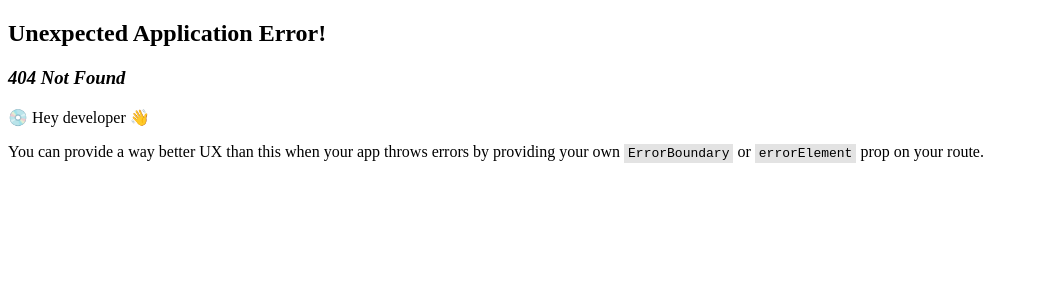
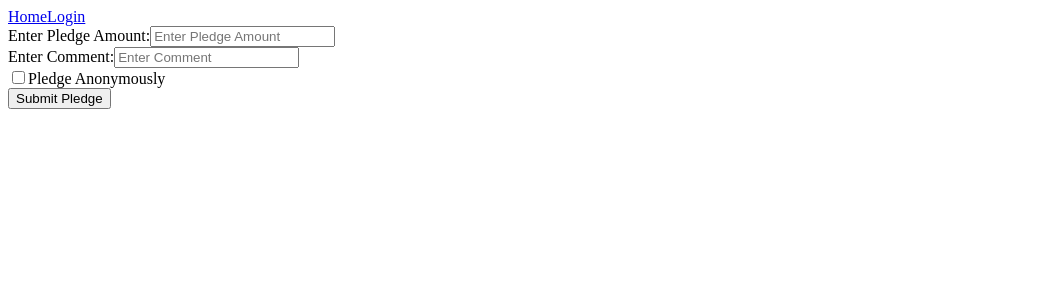
Before and after one commit to kristasoos/crowdfunding-frontend, a React (Vite) app: page /pledge in a window 1280 px wide. Before the commit this address had no page. Shown: the top 300 px of the page, without its empty margins (0-1039 px from the left). Built offline with nearby package versions, Linux system fonts and the light colour scheme.

Commit message:
Added delete-fundraisers and get-pledges api files, made changes to other files

```diff
--- a/src/api/post-login.js
+++ b/src/api/post-login.js
@@ -6,8 +6,8 @@ async function postLogin(username, password) {
       "Content-Type": "application/json",
     },
     body: JSON.stringify({
-      username: username,
-      password: password,
+      "username": username,
+      "password": password,
     }),
   });
 
--- a/src/components/FundraiserCard.jsx
+++ b/src/components/FundraiserCard.jsx
@@ -7,9 +7,11 @@ function FundraiserCard(props) {
 
   return (
     <div className="fundraiser-card">
-      <Link to={fundraiserLink}>
+      <Link to={fundraiserLink} className="fundraiser-link">
         <img src={fundraiserData.image} />
         <h3>{fundraiserData.title}</h3>
+        <p>{fundraiserData.description}</p>
+        <h3 className="goal">Goal: ${fundraiserData.goal}</h3>
       </Link>
     </div>
   );
--- a/src/components/LoginForm.jsx
+++ b/src/components/LoginForm.jsx
@@ -1,13 +1,12 @@
 import { useState } from "react";
-import { useNavigate } from "react-router-dom";
+import { useNavigate, Link } from "react-router-dom";
 
 import postLogin from "../api/post-login.js";
-import { useAuth } from "../hooks/use-auth.js";
-import SignUpForm from "./SignUpForm.jsx";
+// import { useAuth } from "../hooks/use-auth.js";
 
 function LoginForm() {
   const navigate = useNavigate();
-  const { auth, setAuth } = useAuth();
+  // const { auth, setAuth } = useAuth();
   const [credentials, setCredentials] = useState({
     username: "",
     password: "",
@@ -57,8 +56,8 @@ function LoginForm() {
       <button type="submit" onClick={handleSubmit}>
         Login
       </button>
-      <button type="submit" onClick={handleSubmit}>
-        Sign Up
+      <button>
+        <Link to="/signup">Sign Up</Link>
       </button>
     </form>
   );
--- a/src/components/PledgeForm.jsx
+++ b/src/components/PledgeForm.jsx
@@ -2,7 +2,7 @@ import { useState } from "react";
 import { useAuth } from "../hooks/use-auth.js";
 import postPledge from "../api/post-pledge.js";
 
-function postPledge(props) {
+function PledgeForm(props) {
   const { auth } = useAuth();
   const { projectId } = props;
   const [pledgeData, setPledgeData] = useState({
@@ -49,8 +49,8 @@ function postPledge(props) {
         <div>
           <label htmlFor="text">Enter Pledge Amount:</label>
           <input
-            type="number"
-            id="pledge-amount"
+            type="text"
+            id="amount"
             placeholder="Enter Pledge Amount"
             onChange={handleChange}
           />
@@ -69,14 +69,13 @@ function postPledge(props) {
             <input
               type="checkbox"
               id="anonymous"
-              checked={fundraiserData.anonymous}
+              checked={pledgeData.anonymous}
               onChange={handleChange}
             />
-            Pledge Anonymously:
+            Pledge Anonymously
           </label>
         </div>
       </div>
-      ;
       <button type="submit" onClick={handleSubmit}>
         Submit Pledge
       </button>
@@ -84,4 +83,4 @@ function postPledge(props) {
   );
 }
 
-export default postPledge;
+export default PledgeForm;
--- a/src/components/SignUpForm.jsx
+++ b/src/components/SignUpForm.jsx
@@ -2,6 +2,7 @@ import { useState } from "react";
 import { useNavigate } from "react-router-dom";
 import postLogin from "../api/post-login.js";
 import postSignup from "../api/post-users.js";
+import { useAuth } from "../hooks/use-auth.js";
 
 function SignUpForm() {
   const navigate = useNavigate();
@@ -24,8 +25,8 @@ function SignUpForm() {
     event.preventDefault();
     if (credentials.email && credentials.username && credentials.password) {
       postSignup(
+        credentials.username,
         credentials.email,
-        credentials.username,
         credentials.password
       ).then((response) => {
         window.localStorage.setItem("token", response.token);
--- a/src/main.jsx
+++ b/src/main.jsx
@@ -8,6 +8,8 @@ import LoginPage from "./pages/LoginPage.jsx";
 
 import NavBar from "./components/NavBar.jsx";
 import { AuthProvider } from "./components/AuthProvider.jsx";
+import SignUpForm from "./components/SignUpForm.jsx";
+import PledgeForm from "./components/PledgeForm.jsx";
 
 const router = createBrowserRouter([
   {
@@ -17,6 +19,8 @@ const router = createBrowserRouter([
       { path: "/", element: <HomePage /> },
       { path: "/login", element: <LoginPage /> },
       { path: "/fundraiser/:id", element: <FundraiserPage /> },
+      { path: "/signup", element: <SignUpForm /> },
+      { path: "/pledge", element: <PledgeForm /> },
     ],
   },
 ]);
--- a/src/pages/FundraiserPage.jsx
+++ b/src/pages/FundraiserPage.jsx
@@ -1,5 +1,7 @@
 import { useParams } from "react-router-dom";
 import useFundraiser from "../hooks/use-fundraiser";
+import { Link } from "react-router-dom";
+import postPledge from "../api/post-pledge";
 
 function FundraiserPage() {
   // Here we use a hook that comes for free in react router called `useParams` to get the id from the URL so that we can pass it to our useFundraiser hook.
@@ -13,6 +15,29 @@ function FundraiserPage() {
   if (error) {
     return <p>{error.message}</p>;
   }
+
+  const handleSubmit = (event) => {
+    event.preventDefault();
+    if (
+      credentials.amount &&
+      credentials.comment &&
+      credentials.isAnonymous &&
+      credentials.projectId
+    ) {
+      postPledge(
+        credentials.amount,
+        credentials.comment,
+        credentials.isAnonymous,
+        credentials.projectId
+      ).then((response) => {
+        window.localStorage.setItem("token", response.token);
+        setAuth({
+          token: response.token,
+        });
+        navigate("/");
+      });
+    }
+  };
 
   return (
     <div>
@@ -29,6 +54,9 @@ function FundraiserPage() {
           );
         })}
       </ul>
+      <button type="submit" onClick={handleSubmit}>
+        Submit Pledge
+      </button>
     </div>
   );
 }
```
Also changed, not shown: src/api/delete-fundraiser.js (added, +20 -0 lines), src/api/get-pledges.js (added, +19 -0 lines).
